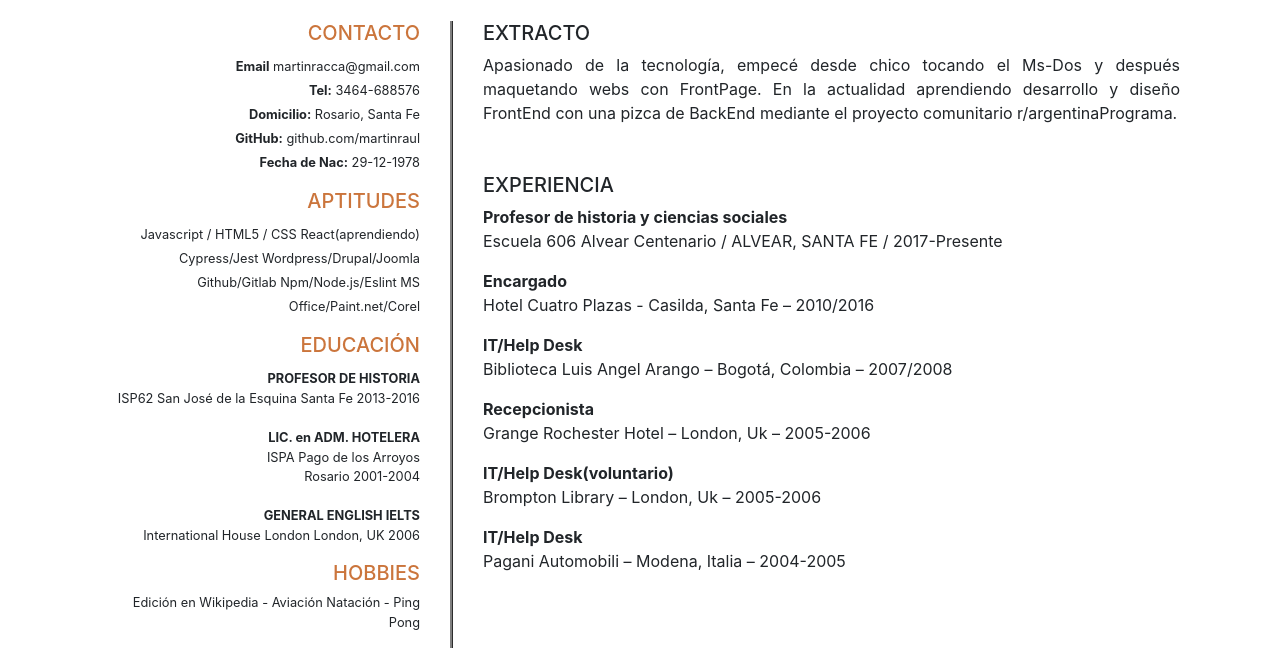
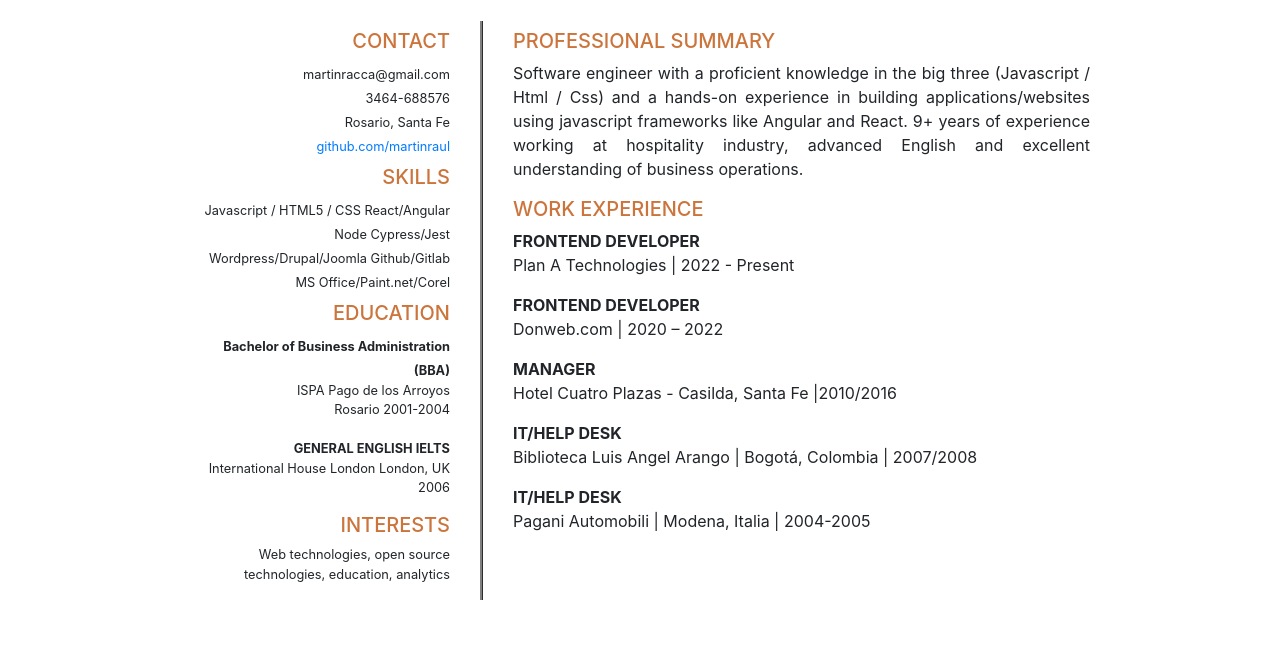
Before and after one commit to martinraul/my-CV-in-Bootstrap, a plain HTML site: page index.html in a window 1280 px wide. Shown: the part 189-861 px from the top of the page. After the commit the page ends 800 px from the top, so only its background shows below. Drawn offline with nearby package versions, Linux system fonts and the light colour scheme.

Commit message:
Translated and fixed style issues

```diff
--- a/index.html
+++ b/index.html
@@ -1,133 +1,136 @@
-<!DOCTYPE html>
+<!doctype html>
 <html lang="en">
-
   <head>
-    <meta charset="UTF-8">
+    <meta charset="UTF-8" />
     <title>Martin Raul Racca CV</title>
-    <meta name="viewport" content="width=device-width, initial-scale=1">
-    <link rel="stylesheet" href="https://stackpath.bootstrapcdn.com/bootstrap/4.5.0/css/bootstrap.min.css"
-        integrity="sha384-9aIt2nRpC12Uk9gS9baDl411NQApFmC26EwAOH8WgZl5MYYxFfc+NcPb1dKGj7Sk" crossorigin="anonymous">
+    <meta name="viewport" content="width=device-width, initial-scale=1" />
+    <link
+      rel="stylesheet"
+      href="https://stackpath.bootstrapcdn.com/bootstrap/4.5.0/css/bootstrap.min.css"
+      integrity="sha384-9aIt2nRpC12Uk9gS9baDl411NQApFmC26EwAOH8WgZl5MYYxFfc+NcPb1dKGj7Sk"
+      crossorigin="anonymous"
+    />
     <style>
-        #header,
-        #subheader {
+      .header {
+        justify-content: center;
         background-color: rgb(203, 117, 60);
-
-            font-family: Georgia, Minion Web, Palatino, Book Antiqua, Utopia, Times New Roman, serif;
+        font-family:
+          Georgia,
+          Minion Web,
+          Palatino,
+          Book Antiqua,
+          Utopia,
+          Times New Roman,
+          serif;
       }
 
-        #extract {
+      .extract {
         border-left-style: ridge;
         border-left-color: grey;
       }
 
-        .title {
+      h5 {
         color: rgb(203, 117, 60);
-
+        margin-top: 0.5rem;
+        margin-bottom: 0.5rem;
       }
     </style>
   </head>
 
   <body>
-    <div class="container">
-        <div id="header" class="row d-flex text-center justify-content-center text-white">
-            <h1 class="mt-5">MARTIN R. RACCA</h1>
+    <div class="container w-75">
+      <div class="header row d-flex text-center text-white">
+        <h1 class="mt-5">MARTIN RACCA</h1>
       </div>
-        <div id="subheader" class="row d-flex justify-content-center text-white ">
+
+      <div class="header row d-flex text-white">
         <h3 class="mb-5">FullStack Developer</h3>
       </div>
+
       <div class="row">
-            <div class="col-md-4 col-xs-2 mt-2">
-                <div class="col-sm text-right ">
-                    <p>
-                    <h5 class="title">CONTACTO</h5>
+        <div class="col-md-4 col-xs-2 mt-4">
+          <div class="col-sm text-right">
+            <h5>CONTACT</h5>
             <small>
-                        <b>Email</b> martinracca@gmail.com<br>
-                        <b>Tel:</b> 3464-688576 <br>
-                        <b>Domicilio:</b> Rosario, Santa Fe<br>
-                        <b> GitHub:</b> github.com/martinraul<br>
-                        <b>Fecha de Nac:</b> 29-12-1978
-                    </small>
-                    </p>
-                </div>
-                <div class="col-sm text-right ">
-                    <p>
-                    <h5 class="title">APTITUDES</h5>
-                    <small> Javascript / HTML5 / CSS
-                        React(aprendiendo)
-                        Cypress/Jest
-                        Wordpress/Drupal/Joomla
-                        Github/Gitlab
-                        Npm/Node.js/Eslint
-                        MS Office/Paint.net/Corel </small></p>
-                </div>
-                <div class="col-sm text-right">
-                    <p>
-                    <h5 class="title">EDUCACIÓN</h5>
-                    <small><b> PROFESOR DE HISTORIA</b>
-                        <p>ISP62 San José de la Esquina
-                            Santa Fe 2013-2016</p>
-                        <b> LIC. en ADM. HOTELERA</b>
-                        <p>ISPA Pago de los Arroyos <br>
-                            Rosario 2001-2004</p>
-                        <b> GENERAL ENGLISH IELTS</b>
-                        <p>International House London
-                            London, UK 2006
-                        </p>
-                        </p>
+              martinracca@gmail.com<br />
+              3464-688576 <br />
+              Rosario, Santa Fe<br />
+              <a href="https://github.com/martinraul" target="_blank"
+                >github.com/martinraul</a
+              ><br />
             </small>
           </div>
+
+          <div class="col-sm text-right">
+            <h5>SKILLS</h5>
+            <small>
+              Javascript / HTML5 / CSS React/Angular Node Cypress/Jest
+              Wordpress/Drupal/Joomla Github/Gitlab MS Office/Paint.net/Corel
+            </small>
+          </div>
+
+          <div class="col-sm text-right">
+            <h5>EDUCATION</h5>
+            <small
+              ><b>Bachelor of Business Administration (BBA)</b>
+              <p>
+                ISPA Pago de los Arroyos <br />
+                Rosario 2001-2004
+              </p>
+              <b> GENERAL ENGLISH IELTS</b>
+              <p>International House London London, UK 2006</p>
+            </small>
+          </div>
+
           <div class="col-md text-right">
+            <h5>INTERESTS</h5>
+            <small>
               <p>
-                    <h5 class="title">HOBBIES</h5>
-                    <small>
-                        <p>Edición en Wikipedia -
-                            Aviación
-                            Natación - Ping Pong
+                Web technologies, open source technologies, education, analytics
               </p>
             </small>
           </div>
         </div>
-            <div id="extract" class="col mt-4">
-                <div class="col ">
-                    <h5>EXTRACTO</h5>
-                    <p class="text-justify text-break"> Apasionado de la tecnología, empecé desde chico tocando el
-                        Ms-Dos y después
-                        maquetando webs con
-                        FrontPage. En la actualidad aprendiendo desarrollo y diseño FrontEnd con una pizca de BackEnd
-                        mediante el proyecto comunitario r/argentinaPrograma.</p>
+
+        <div class="extract col mt-4">
+          <div class="col">
+            <h5>PROFESSIONAL SUMMARY</h5>
+            <p class="text-justify text-break">
+              Software engineer with a proficient knowledge in the big three
+              (Javascript / Html / Css) and a hands-on experience in building
+              applications/websites using javascript frameworks like Angular and
+              React. 9+ years of experience working at hospitality industry,
+              advanced English and excellent understanding of business
+              operations.
+            </p>
           </div>
-                <div id="experience" class="col mt-5">
-                    <h5>EXPERIENCIA</h5>
+
+          <div class="col">
+            <h5>WORK EXPERIENCE</h5>
             <p>
-                        <b> Profesor de historia y ciencias sociales</b> <br>
-                        Escuela 606 Alvear Centenario / ALVEAR, SANTA FE / 2017-Presente
+              <b>FRONTEND DEVELOPER</b> <br />
+              Plan A Technologies | 2022 - Present
             </p>
             <p>
-                        <b> Encargado</b> <br>
-                        Hotel Cuatro Plazas - Casilda, Santa Fe – 2010/2016
+              <b>FRONTEND DEVELOPER</b> <br />
+              Donweb.com | 2020 – 2022
             </p>
             <p>
-                        <b>IT/Help Desk</b> <br>
-                        Biblioteca Luis Angel Arango – Bogotá, Colombia – 2007/2008
+              <b>MANAGER</b> <br />
+              Hotel Cuatro Plazas - Casilda, Santa Fe |2010/2016
             </p>
             <p>
-                        <b>Recepcionista</b> <br>
-                        Grange Rochester Hotel – London, Uk – 2005-2006
+              <b>IT/HELP DESK</b> <br />
+              Biblioteca Luis Angel Arango | Bogotá, Colombia | 2007/2008
             </p>
+
             <p>
-                        <b>IT/Help Desk(voluntario)</b> <br>
-                        Brompton Library – London, Uk – 2005-2006
-                    </p>
-                    <p>
-                        <b>IT/Help Desk</b> <br>
-                        Pagani Automobili – Modena, Italia – 2004-2005
+              <b>IT/HELP DESK</b> <br />
+              Pagani Automobili | Modena, Italia | 2004-2005
             </p>
           </div>
         </div>
       </div>
-        <div class="h-100 d-inline-block"> </div>
     </div>
-
   </body>
-
 </html>
```
Lines whose indentation alone changed are shown as unchanged.
